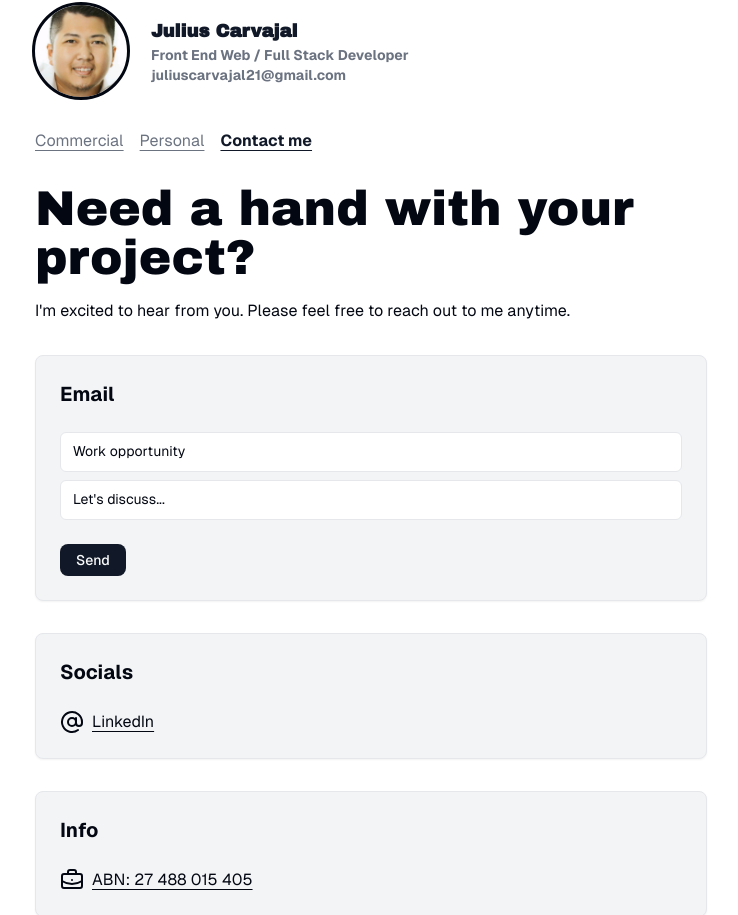
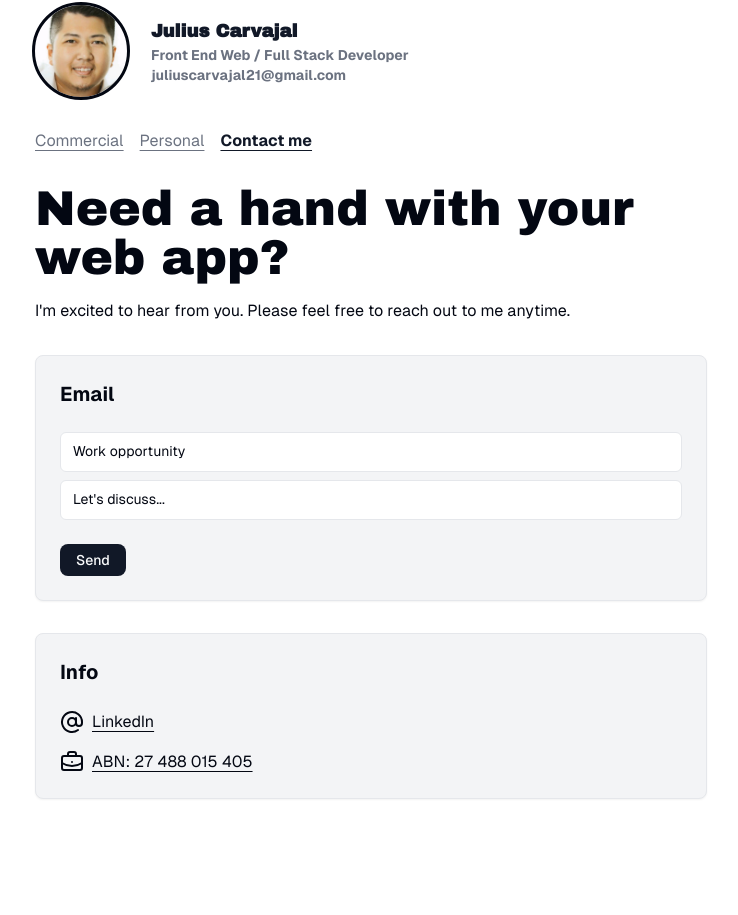
Before and after one commit to juliuscarvajal/next-cv, a Next.js app: page /projects/contact in a window 1280 px wide. Shown: the part 159-1074 px from the top of the page, without its empty margins (269-1007 px from the left). Built offline with nearby package versions, Linux system fonts and the light colour scheme.

Commit message:
fix: [HP-0] ci

```diff
--- a/src/app/projects/contact/page.tsx
+++ b/src/app/projects/contact/page.tsx
@@ -9,7 +9,7 @@ export default function Contact() {
       <div className="space-y-8 pb-8">
         <div className="space-y-4">
           <h1 className="text-5xl leading-none font-[family-name:var(--font-archivo-black)]">
-            Need a hand with your project?
+            Need a hand with your web app?
           </h1>
           <div className="space-y-2">
             <p>
@@ -28,7 +28,7 @@ export default function Contact() {
         </Card>
         <Card className="bg-accent">
           <CardHeader>
-            <h1 className="text-xl font-bold">Socials</h1>
+            <h1 className="text-xl font-bold">Info</h1>
           </CardHeader>
           <CardContent className="space-y-4">
             <p className="flex gap-2 items-center">
@@ -41,13 +41,6 @@ export default function Contact() {
                 LinkedIn
               </Link>
             </p>
-          </CardContent>
-        </Card>
-        <Card className="bg-accent">
-          <CardHeader>
-            <h1 className="text-xl font-bold">Info</h1>
-          </CardHeader>
-          <CardContent className="space-y-4">
             <p className="flex gap-2 items-center">
               <BriefcaseBusiness />
               <Link
--- a/src/app/projects/page.tsx
+++ b/src/app/projects/page.tsx
@@ -1,16 +1,14 @@
 import { Button } from "@/components/ui/button";
 import { Card, CardHeader } from "@/components/ui/card";
-import { personalProjects, Project, projects } from "@/constants/projects";
 import { ChevronRight } from "lucide-react";
 import Link from "next/link";
 
 type ProjectsSummaryProps = {
   title: string;
-  projects: Array<Project>;
   href: string;
 };
 
-const ProjectsSummary = ({ title, projects, href }: ProjectsSummaryProps) => {
+const ProjectsSummary = ({ title, href }: ProjectsSummaryProps) => {
   return (
     <Link href={href} className="block">
       <Card className="bg-muted">
@@ -29,14 +27,9 @@ export default function Projects() {
       <div className="space-y-4">
         <ProjectsSummary
           title="Commercial Web Apps"
-          projects={projects}
           href="/projects/commercial"
         />
-        <ProjectsSummary
-          title="Personal Web Apps"
-          projects={personalProjects}
-          href="/projects/personal"
-        />
+        <ProjectsSummary title="Personal Web Apps" href="/projects/personal" />
       </div>
       <Link href="/projects/contact" className="block">
         <Button>Let's work together</Button>
--- a/src/components/image-list-section.tsx
+++ b/src/components/image-list-section.tsx
@@ -28,7 +28,7 @@ export const ImageListSection = ({
         </div>
       </CardHeader>
       <CardContent>
-        <div className="grid gap-4 grid-cols-4 lg:grid-cols-6 items-center">
+        <div className="grid gap-4 grid-cols-4 md:grid-cols-6 items-center">
           <ImageList
             images={images}
             width={width}
```
